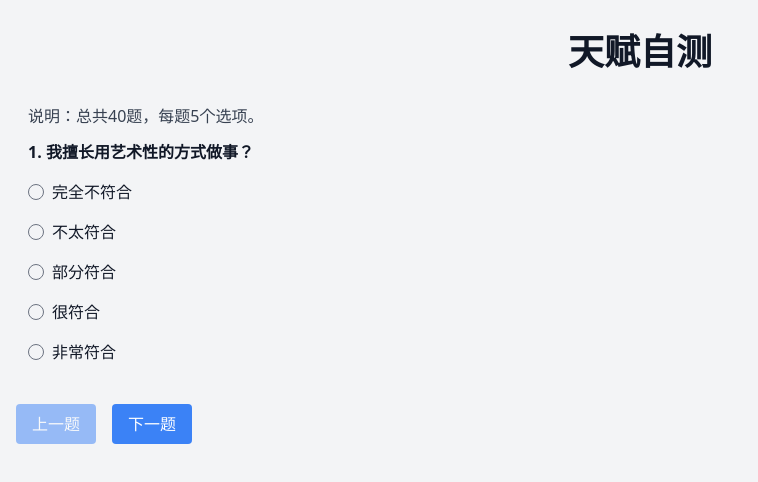
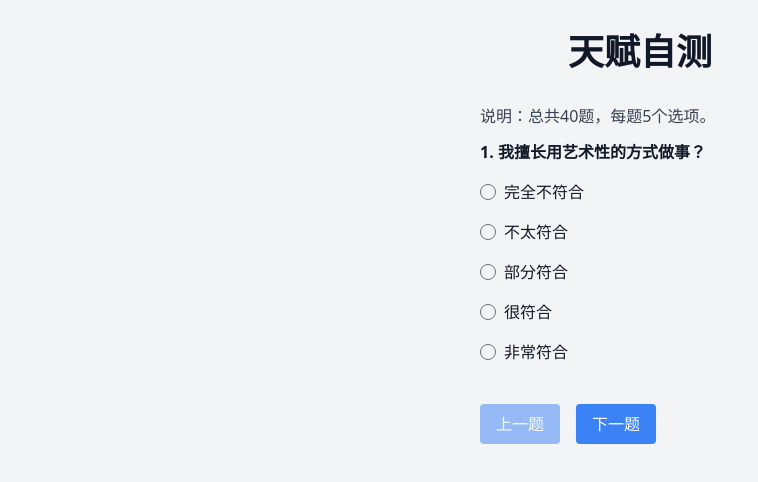
Before and after one commit to Aaxom/gift-test, a Next.js app: page /gift-test in a window 1280 px wide. Shown: the top 482 px of the page, without its empty margins (0-758 px from the left). Built offline with nearby package versions, Linux system fonts and the light colour scheme.

Commit message:
Adjust the style for a wider screen

```diff
--- a/pages/gift-test.tsx
+++ b/pages/gift-test.tsx
@@ -126,18 +126,18 @@ const Home: React.FC = () => {
         <title>天赋自测</title>
       </Head>
 
-      <div className="container mx-auto px-4 py-8">
+      <div className="px-4 py-8">
         <h1 className="text-4xl text-center font-bold mb-8 text-gray-900 dark:text-gray-200">
           天赋自测
         </h1>
         {!submitted && (
-          <div className="max-w-2xl mx-3 mb-3 text-gray-700 dark:text-gray-300">
+          <div className="max-w-sm mx-auto mb-3 px-4 xs:px-6 sm:px-8 text-gray-700 dark:text-gray-300">
           说明：总共40题，每题5个选项。
         </div>
         )}
         {!submitted ? (
-          <form onSubmit={handleSubmit}>
-            <div className="mb-6 mx-3">
+          <form onSubmit={handleSubmit} className="max-w-sm mx-auto px-4 xs:px-6 sm:px-8">
+            <div className="mb-6">
               <p className="mb-4 font-semibold text-gray-900 dark:text-gray-200">
                 {currentQuestionIndex + 1}.{" "}
                 {questions[currentQuestionIndex].question}
@@ -192,7 +192,7 @@ const Home: React.FC = () => {
             </button>
           </form>
         ) : (
-          <div className="mx-3">
+          <div className="mx-auto">
             <div>
               <h2 className="text-2xl font-bold mb-4">结果</h2>
               <ul>
--- a/pages/index.tsx
+++ b/pages/index.tsx
@@ -126,18 +126,18 @@ const Home: React.FC = () => {
         <title>天赋自测</title>
       </Head>
 
-      <div className="container mx-auto px-4 py-8">
+      <div className="px-4 py-8">
         <h1 className="text-4xl text-center font-bold mb-8 text-gray-900 dark:text-gray-200">
           天赋自测
         </h1>
         {!submitted && (
-          <div className="max-w-2xl mx-3 mb-3 text-gray-700 dark:text-gray-300">
+          <div className="max-w-sm mx-auto mb-3 px-4 xs:px-6 sm:px-8 text-gray-700 dark:text-gray-300">
           说明：总共40题，每题5个选项。
         </div>
         )}
         {!submitted ? (
-          <form onSubmit={handleSubmit}>
-            <div className="mb-6 mx-3">
+          <form onSubmit={handleSubmit} className="max-w-sm mx-auto px-4 xs:px-6 sm:px-8">
+            <div className="mb-6">
               <p className="mb-4 font-semibold text-gray-900 dark:text-gray-200">
                 {currentQuestionIndex + 1}.{" "}
                 {questions[currentQuestionIndex].question}
@@ -192,7 +192,7 @@ const Home: React.FC = () => {
             </button>
           </form>
         ) : (
-          <div className="mx-3">
+          <div className="mx-auto">
             <div>
               <h2 className="text-2xl font-bold mb-4">结果</h2>
               <ul>
```
